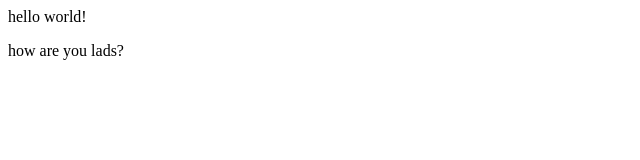
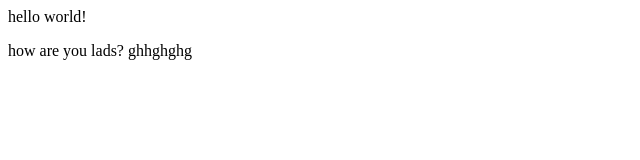
Before and after one commit to StopThat/Amin, a plain HTML site: page index.html in a window 1280 px wide. Shown: the full height of the page, 0-640 px from the left. Drawn offline with Linux system fonts and the light colour scheme.

Commit message:
Update index.html

```diff
--- a/index.html
+++ b/index.html
@@ -1,6 +1,6 @@
 <html>
      <body>
         <p>hello world!</p>
-        <p>how are you lads?</p>
+        <p>how are you lads? ghhghghg</p>
      </body>
 </html>
```
